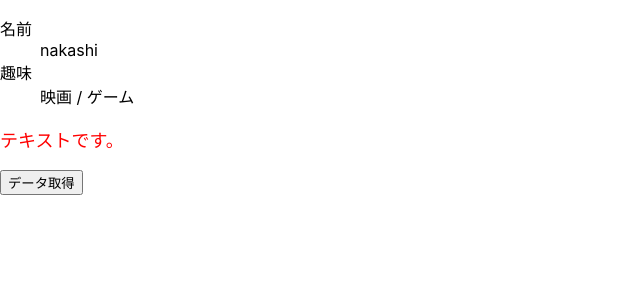
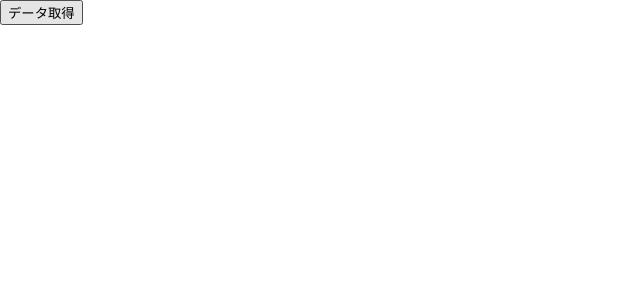
Before and after one commit to nakashi120/udemy-react-stepup-typescript, a React (Create React App) app: page / in a window 1280 px wide. Shown: the top 300 px of the page, without its empty margins (0-640 px from the left). Built offline with nearby package versions, Linux system fonts and the light colour scheme.

Commit message:
get data without using custom hook

```diff
--- a/src/App.tsx
+++ b/src/App.tsx
@@ -1,40 +1,50 @@
-import React, { useState } from "react"
 import axios from "axios"
-import { Todo } from "./Todo"
-import { TodoType } from "./types/todo"
-import { Text } from "./Text"
-import { UserProfile } from "./UserProfile"
-import { User } from "./types/user"
-
-const user: User = {
-  name: "nakashi",
-  hobbies: ["映画", "ゲーム"],
-}
+import { useState } from "react"
+import { UserCard } from "./components/UserCard"
+import { User } from "./types/api/user"
+import { UserProfile } from "./types/userProfiles"
 
 export default function App() {
-  const [todos, setTodos] = useState<Array<TodoType>>([])
+  const [userProfiles, setUserProfiles] = useState<Array<UserProfile>>([])
+  const [loading, setLoading] = useState(false)
+  const [error, setError] = useState(false)
 
-  const onClickFetchData = () => {
+  const onClickFetchUser = () => {
+    setLoading(true)
+    setError(false)
     axios
-      .get<Array<TodoType>>("https://jsonplaceholder.typicode.com/todos")
-      .then((result) => {
-        setTodos(result.data)
+      .get<Array<User>>("https://jsonplaceholder.typicode.com/users")
+      .then((res) => {
+        const data = res.data.map((user) => ({
+          id: user.id,
+          name: `${user.name}(${user.username})`,
+          email: user.email,
+          address: `${user.address.city}${user.address.suite}${user.address.street}`,
+        }))
+        setUserProfiles(data)
+      })
+      .catch(() => {
+        setError(true)
+      })
+      .finally(() => {
+        setLoading(false)
       })
   }
-
   return (
     <div className="App">
-      <UserProfile user={user} />
-      <Text color="red" fontSize="18px" />
-      <button onClick={onClickFetchData}>データ取得</button>
-      {todos.map((todo) => (
-        <Todo
-          key={todo.id}
-          title={todo.title}
-          userId={todo.userId}
-          completed={todo.completed}
-        />
-      ))}
+      <button onClick={onClickFetchUser}>データ取得</button>
+      <br />
+      {error ? (
+        <p style={{ color: "red" }}>データの取得に失敗しました。</p>
+      ) : loading ? (
+        <p>Loading...</p>
+      ) : (
+        <>
+          {userProfiles.map((user) => (
+            <UserCard key={user.id} user={user} />
+          ))}
+        </>
+      )}
     </div>
   )
 }
--- a/src/Text.tsx
+++ /dev/null
@@ -1,11 +0,0 @@
-import { VFC } from "react"
-
-type Props = {
-  color: string
-  fontSize: string
-}
-
-export const Text: VFC<Props> = (props) => {
-  const { color, fontSize } = props
-  return <p style={{ color, fontSize }}>テキストです。</p>
-}
--- a/src/Todo.tsx
+++ /dev/null
@@ -1,8 +0,0 @@
-import { VFC } from "react"
-import { TodoType } from "./types/todo"
-
-export const Todo: VFC<Omit<TodoType, "id">> = (props) => {
-  const { title, userId, completed = false } = props
-  const completeMark = completed ? "[完]" : "[未]"
-  return <p>{`${completeMark}${title}(ユーザー:${userId})`}</p>
-}
--- a/src/UserProfile.tsx
+++ /dev/null
@@ -1,18 +0,0 @@
-import { VFC } from "react"
-import { User } from "./types/user"
-
-type Props = {
-  user: User
-}
-
-export const UserProfile: VFC<Props> = (props) => {
-  const { user } = props
-  return (
-    <dl>
-      <dt>名前</dt>
-      <dd>{user.name}</dd>
-      <dt>趣味</dt>
-      <dd>{user.hobbies?.join(" / ")}</dd>
-    </dl>
-  )
-}
--- /dev/null
+++ b/src/components/UserCard.tsx
@@ -0,0 +1,30 @@
+import { VFC } from "react"
+import { UserProfile } from "../types/userProfiles"
+
+type Props = {
+  user: UserProfile
+}
+
+export const UserCard: VFC<Props> = (props) => {
+  const { user } = props
+
+  const style = {
+    border: "solid 1px #ccc",
+    borderRadius: "8px",
+    padding: "0 16px",
+    margin: "8px",
+  }
+
+  return (
+    <div style={style}>
+      <dl>
+        <dt>名前</dt>
+        <dd>{user.name}</dd>
+        <dt>メール</dt>
+        <dd>{user.email}</dd>
+        <dt>住所</dt>
+        <dd>{user.address}</dd>
+      </dl>
+    </div>
+  )
+}
--- /dev/null
+++ b/src/types/api/user.ts
@@ -0,0 +1,23 @@
+export type User = {
+  id: number
+  name: string
+  username: string
+  email: string
+  address: {
+    street: string
+    suite: string
+    city: string
+    zipcode: string
+    geo: {
+      lat: string
+      lng: string
+    }
+  }
+  phone: string
+  website: string
+  company: {
+    name: string
+    catchPhrase: string
+    bs: string
+  }
+}
--- a/src/types/todo.ts
+++ /dev/null
@@ -1,6 +0,0 @@
-export type TodoType = {
-  userId: number
-  id: number
-  title: string
-  completed: boolean
-}
--- a/src/types/user.ts
+++ /dev/null
@@ -1,4 +0,0 @@
-export type User = {
-  name: string
-  hobbies?: Array<string>
-}
--- /dev/null
+++ b/src/types/userProfiles.ts
@@ -0,0 +1,6 @@
+export type UserProfile = {
+  id: number
+  name: string
+  email: string
+  address: string
+}
```
